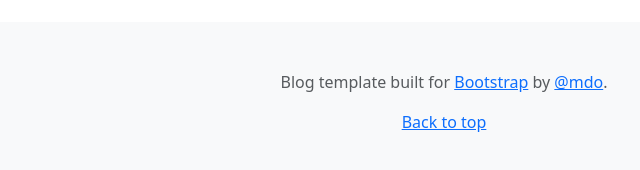
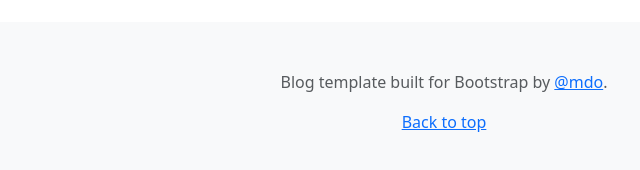
Before and after one commit to silvervarusk/Testing, a plain HTML site: page index.html in a window 1280 px wide. Shown: the part 4139-4309 px from the top of the page, 196-836 px from the left. Drawn offline with nearby package versions, Linux system fonts and the light colour scheme.

Commit message:
Remove external getbootstrap.com references from index.html (keep layout)

```diff
--- a/index.html
+++ b/index.html
@@ -6,7 +6,7 @@
     <meta name="description" content="" />
     <meta name="author" content="Mark Otto, Jacob Thornton, and Bootstrap contributors" />
     <title>Blog Template · Bootstrap v5.3</title>
-    <link rel="canonical" href="https://getbootstrap.com/docs/5.3/examples/blog/" />
+    <!-- canonical removed to avoid external attribution -->
     <script src="color-modes.js"></script>
     <!-- Bootstrap CSS (CDN) -->
     <link href="https://cdn.jsdelivr.net/npm/bootstrap@5.3.0/dist/css/bootstrap.min.css" rel="stylesheet" crossorigin="anonymous" />
@@ -335,7 +335,7 @@
       </div>
     </main>
     <footer class="py-5 text-center text-body-secondary bg-body-tertiary">
-      <p>Blog template built for <a href="https://getbootstrap.com/">Bootstrap</a> by <a href="https://x.com/mdo">@mdo</a>.</p>
+      <p>Blog template built for Bootstrap by <a href="https://x.com/mdo">@mdo</a>.</p>
       <p class="mb-0"><a href="#">Back to top</a></p>
     </footer>
     <!-- Bootstrap JS (CDN) -->
```
